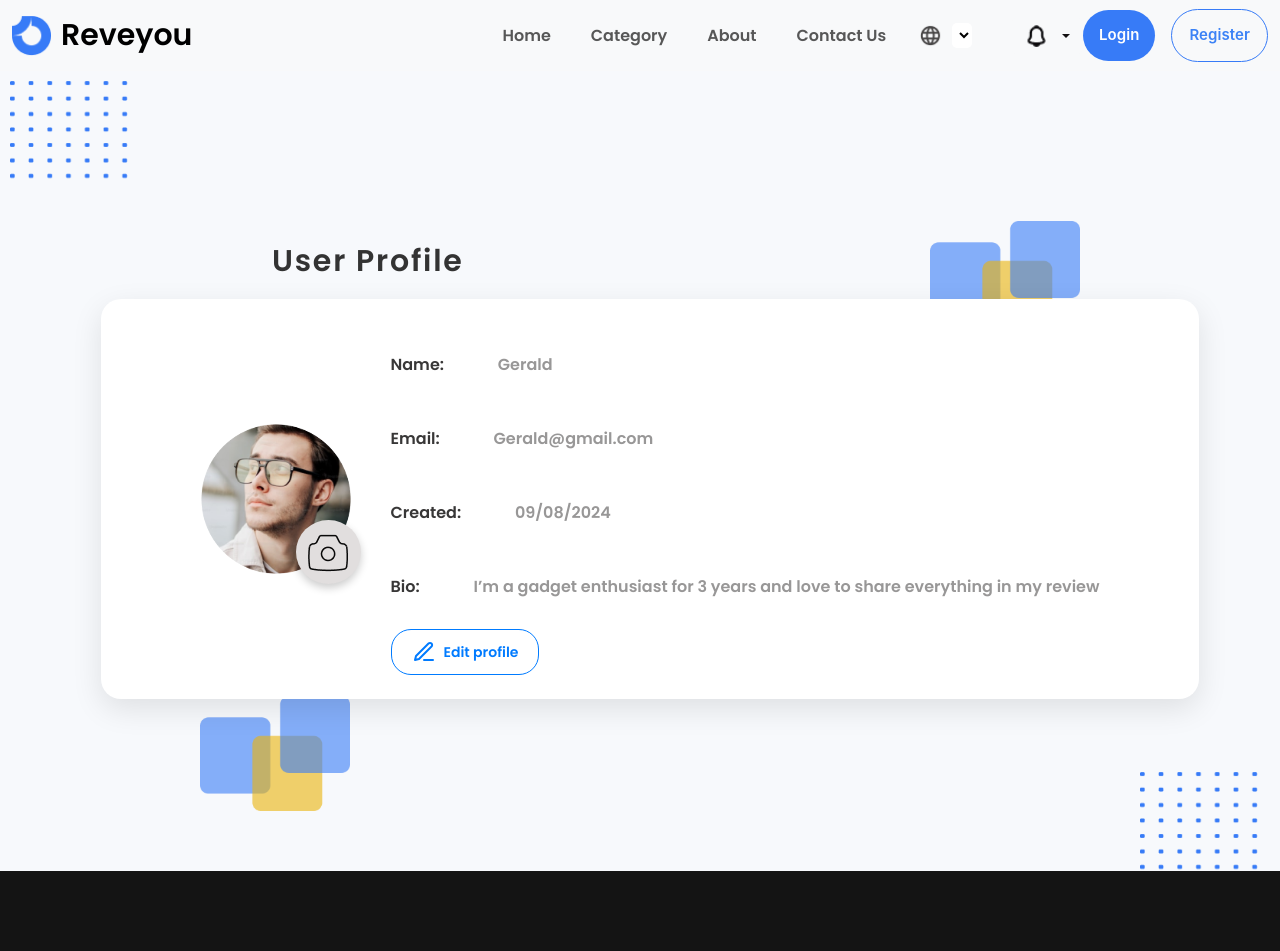
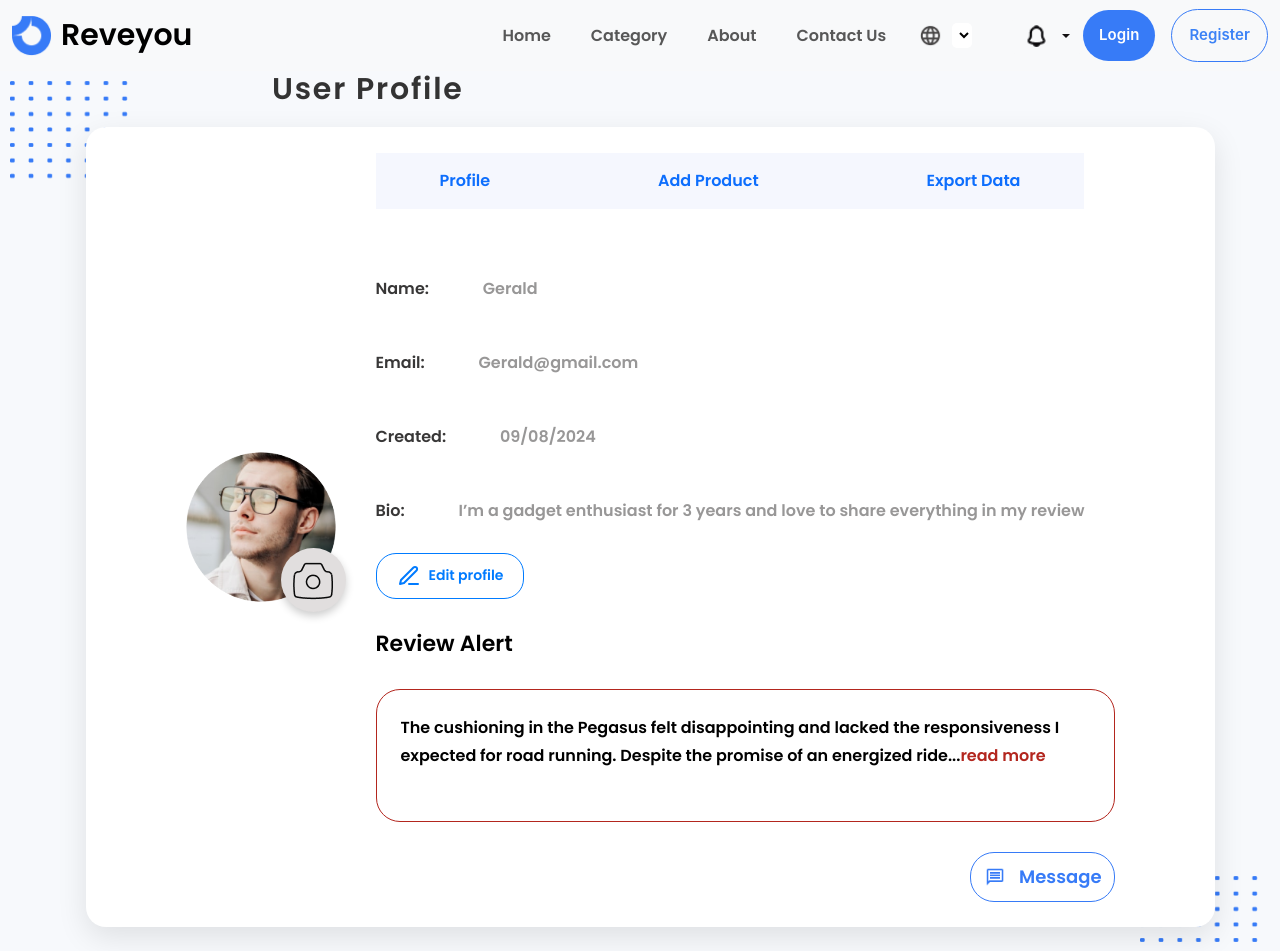
Before and after one commit to saraabdelrhman/wallet-market-master, a React (Create React App) app: page /profile in a window 1280 px wide. Shown: the top 951 px of the page. Built offline with nearby package versions, Linux system fonts and the light colour scheme.

Commit message:
edit profile

```diff
--- a/src/components/Profile.css
+++ b/src/components/Profile.css
@@ -22,7 +22,7 @@
   background-color: #fff;
   border-radius: 20px;
   padding: 100px;
-  height: 400px;
+  height: 800px;
   box-shadow: 0 10px 30px rgba(0, 0, 0, 0.1);
   display: flex;
   justify-content: space-between;
--- a/src/components/Profile.js
+++ b/src/components/Profile.js
@@ -1,4 +1,4 @@
-import React, { useState } from "react"; // Ensure useState is imported from React
+import React, { useState } from "react";
 import "./Profile.css"; // Updated CSS file path
 import defaultImg from "./images/unsplash_xZSEvSlHRv8.png"; // Placeholder image path
 import dot from './images/Group 48097650.png';
@@ -6,6 +6,7 @@ import shape from './images/Group 9.png';
 import icon from './images/Icons.png';
 import { Edit3 } from "react-feather"; // Using react-feather for the edit icon
 import { Link } from "react-router-dom";
+import messages from './images/messages.png';
 
 const Profile = () => {
   const [user, setUser] = useState({
@@ -44,8 +45,8 @@ const Profile = () => {
       <img src={shape} alt="Shape" className="decorative-shape-1" />
       <img src={shape} alt="Shape" className="decorative-shape-2" />
 
-      <div className="profile-card">
-        <div className="profile-image-container">
+      <div className="profile-card mb-5">
+        <div className="profile-image-container ">
           <img src={user.avatar} alt="Avatar" className="profile-avatar" />
           <div className="change-photo-icon" onClick={handleProfilePictureUpload}>
             <label htmlFor="file-input">
@@ -60,17 +61,58 @@ const Profile = () => {
           </div>
         </div>
         <div className="profile-details">
+
           <div className="profile-info">
+          <div className="d-flex justify-content-between mb-5 p-3" style={{backgroundColor:'#f5f7fe'}}>
+            <Link style={{textDecoration:'none'}} className="ps-5">Profile </Link>
+            <Link style={{textDecoration:'none'}}>Add Product</Link>
+            <Link style={{textDecoration:'none'}} className="pe-5">Export Data</Link>
+          </div>
+          <div className="">
             <p><span>Name:</span> {user.name}</p>
             <p><span>Email:</span> {user.email}</p>
             <p><span>Created:</span> {user.joinDate}</p>
             <p><span>Bio:</span> {user.bio}</p>
+            </div>
           </div>
           <Link to={'/editprofile'} className="no-underline">
             <button className="edit-profile-button">
               <Edit3 /> Edit profile
             </button>
           </Link>
+
+          <div style={{ width: '100%',paddingTop:'30px', height: '100%', flexDirection: 'column', justifyContent: 'flex-start', alignItems: 'flex-start', gap: 30, display: 'inline-flex' }}>
+            <div style={{ alignSelf: 'stretch', color: 'black', fontSize: 22, fontFamily: 'Poppins', fontWeight: 500, lineHeight: '30px', wordWrap: 'break-word' }}>
+              Review Alert
+            </div>
+
+            <div style={{ padding: 24, background: 'white', borderRadius: 24, overflow: 'hidden', border: '1px solid #B3261E', flexDirection: 'column', justifyContent: 'flex-start', alignItems: 'flex-start', gap: 8, display: 'flex' }}>
+              <div style={{ width: 689, justifyContent: 'flex-start', alignItems: 'center', gap: 21, display: 'inline-flex' }}>
+                <div style={{ flex: '1 1 0', flexDirection: 'column', justifyContent: 'center', alignItems: 'flex-start', gap: 24, display: 'inline-flex' }}>
+                  <div style={{ alignSelf: 'stretch', height: 83 }}>
+                    <span style={{ color: 'black', fontSize: 16, fontFamily: 'Poppins', fontWeight: 400, lineHeight: '28px', wordWrap: 'break-word' }}>
+                      The cushioning in the Pegasus felt disappointing and lacked the responsiveness I expected for road running. Despite the promise of an energized ride...
+                    </span>
+                    <span style={{ color: '#B3261E', fontSize: 16, fontFamily: 'Poppins', fontWeight: 400, lineHeight: '28px', wordWrap: 'break-word' }}>
+                      read more<br />
+                    </span>
+                  </div>
+                </div>
+              </div>
+            </div>
+
+            <div style={{ alignSelf: 'stretch', justifyContent: 'flex-end', alignItems: 'center', gap: 14, display: 'inline-flex' }}>
+              <div style={{ padding: 12, borderRadius: 24, border: '1px solid #377BF7', justifyContent: 'flex-start', alignItems: 'center', gap: 12, display: 'flex' }}>
+                <div style={{ width: 24, height: 24, position: 'relative' }}>
+                  <img src={messages} style={{ width: 20, height: 20, left: 2, top: 2, position: 'absolute'}}></img>
+                </div>
+                <div style={{ color: '#377BF7', fontSize: 18, fontFamily: 'Poppins', fontWeight: 500, textTransform: 'capitalize', lineHeight: '24px', wordWrap: 'break-word' }}>
+                  Message
+                </div>
+              </div>
+            </div>
+          </div>
+
         </div>
       </div>
     </div>
--- a/src/components/Reviews.js
+++ b/src/components/Reviews.js
@@ -145,7 +145,7 @@ export default function Reviews() {
       {showModal && (
         <div className="modal" style={modalStyle}>
           <div className="modal-content" style={modalContentStyle}>
-            <h3 className="fw-bolder py-3">Edit Review ?</h3>
+            <h3 className="fw-bolder py-3">Rate your recent experience</h3>
             <div style={starsContainerStyle} className="py-3">
               {renderStarsForForm(newReview.stars, handleStarClick)}
             </div>
@@ -247,7 +247,7 @@ const ReviewItem = ({ name, date, stars, review, image }) => (
 </div>
     <hr></hr>
     <div style={reviewTextStyle}>{review}</div>
-    <div className='d-flex  gap-2 pb-0 ms-2' style={{color:'#377BF7'}} >
+    <div className='d-flex  gap-2 pb-5 ms-2' style={{color:'#377BF7'}} >
 
 <img src={translate} alt={translate} className=""/>
 <span>View Transalation</span>
```
Also changed, not shown: src/components/images/messages.png (added).
